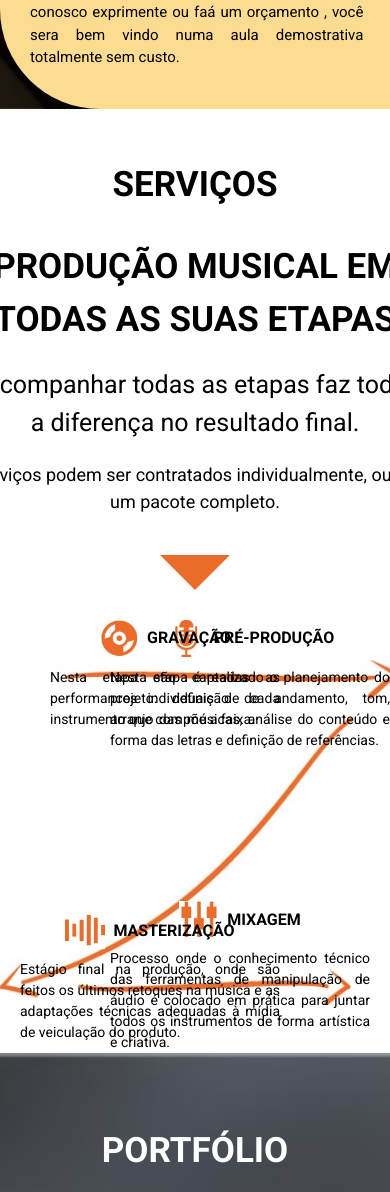
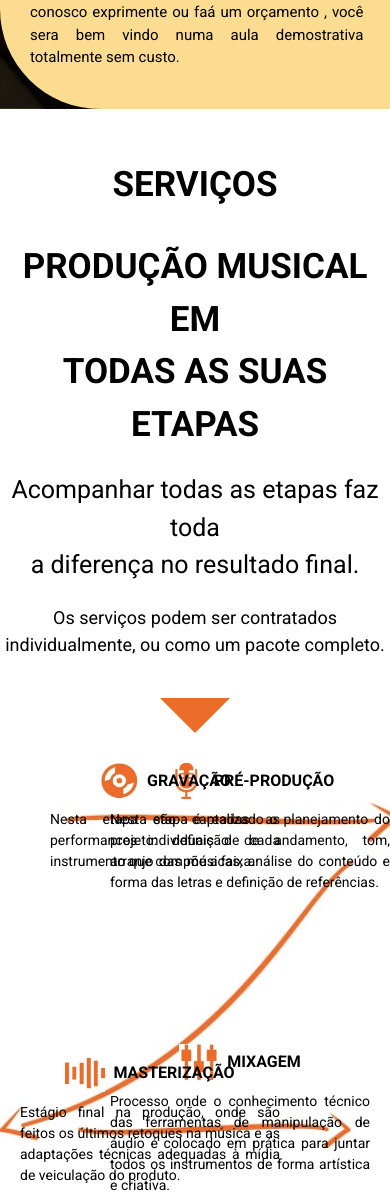
Before and after one commit to pissulin/BC-Studio, a PHP site: page / in a window 390 px wide; the page is wider, and only the part inside the window is pictured. Shown: the part 2381-3573 px from the top of that part. Run offline with PHP 8.4, Linux system fonts and the light colour scheme.

Commit message:
atualização

```diff
--- a/css/style.css
+++ b/css/style.css
@@ -277,6 +277,15 @@
         }
            .paragrafo p{
                 font-size: 18px;
+            }
+            @media screen and (max-width:640px){
+                .servicos .row_title {
+                    width: 100%;
+                }
+                .row_title h3 {
+                    margin: 0 10px
+                }
+
             }
 
 .row_seta_baixo {
```
